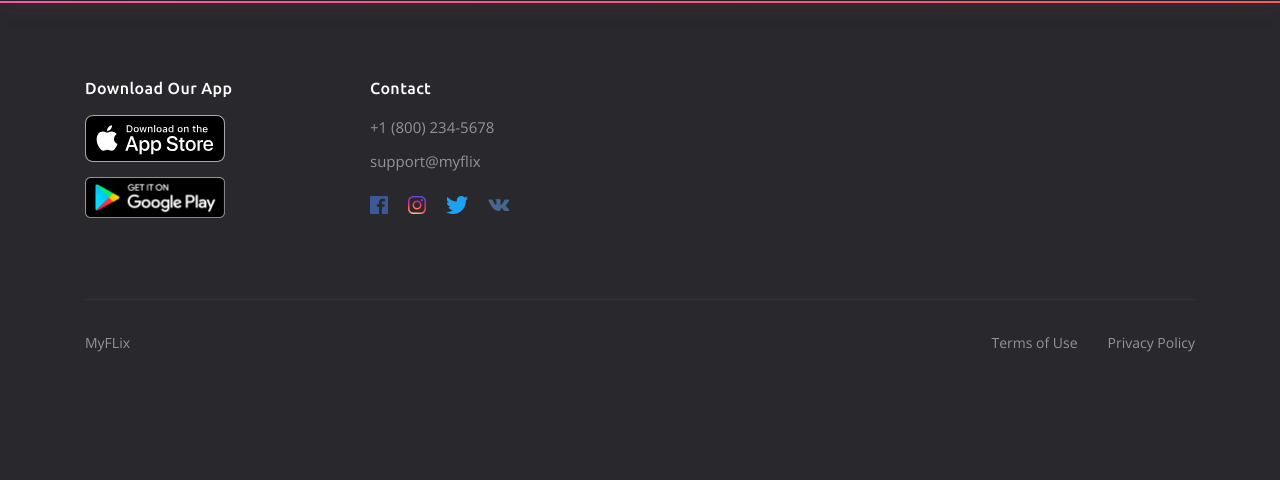
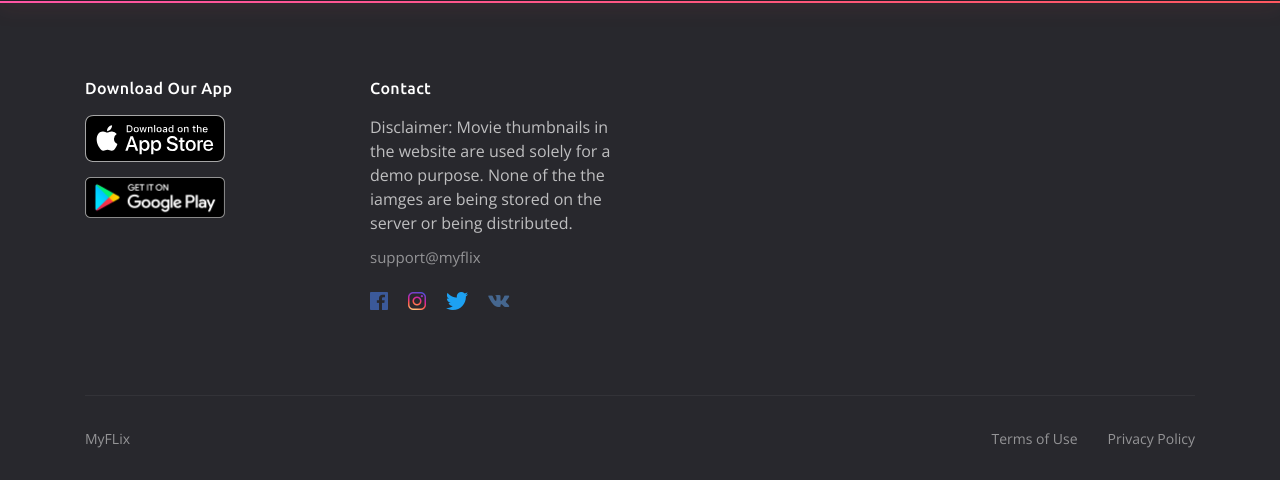
Before and after one commit to vector9122/myflix, a Django app: page /register/ in a window 1280 px wide. Shown: the part 1048-1528 px from the top of the page. Before the commit the page ends 1400 px from the top, so only its background shows below. Run offline with Django 4.2, Linux system fonts and the light colour scheme; some libraries are stand-ins or nearby versions.

Commit message:
added disclaimer in the footer

```diff
--- a/flix_go/templates/includes/footer.html
+++ b/flix_go/templates/includes/footer.html
@@ -21,7 +21,7 @@
             <div class="col-12 col-sm-4 col-md-3">
                 <h6 class="footer__title">Contact</h6>
                 <ul class="footer__list">
-                    <li><a href="tel:+18002345678">+1 (800) 234-5678</a></li>
+                    <li>Disclaimer: Movie thumbnails in the website are used solely for a demo purpose. None of the the iamges are being stored on the server or being distributed.</li>
                     <li><a href="mailto:support@moviego.com">support@myflix</a></li>
                 </ul>
                 <ul class="footer__social">
--- a/flix_go/templates/includes/navbar.html
+++ b/flix_go/templates/includes/navbar.html
@@ -9,7 +9,7 @@
 						<div class="header__content">
 							<!-- header logo -->
 							<a href="{% url 'home'%}" class="header__logo">
-								<img src={% static "img/default.png"%} alt="">
+								<img src={% static "img/default.png" %} alt="">
 							</a>
 							<!-- end header logo -->
 
```
Also changed, not shown: 4 other files.
